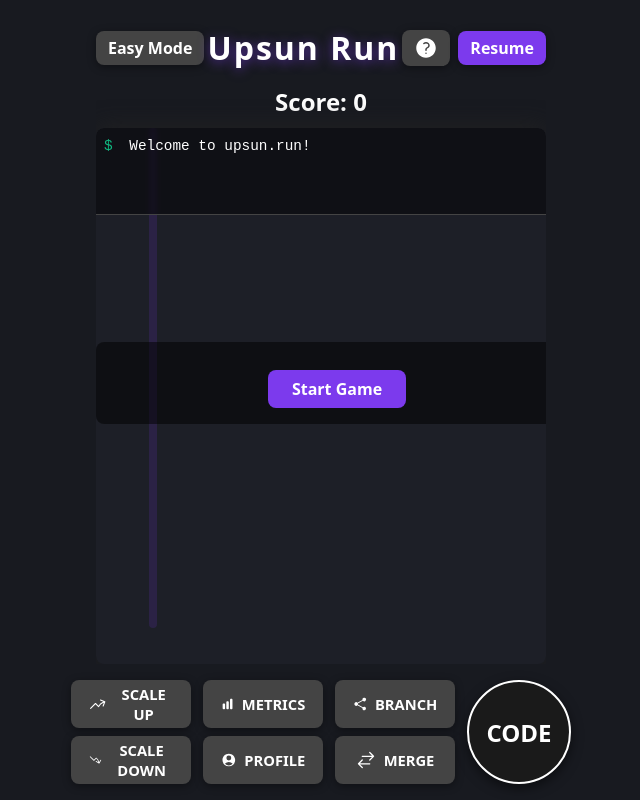
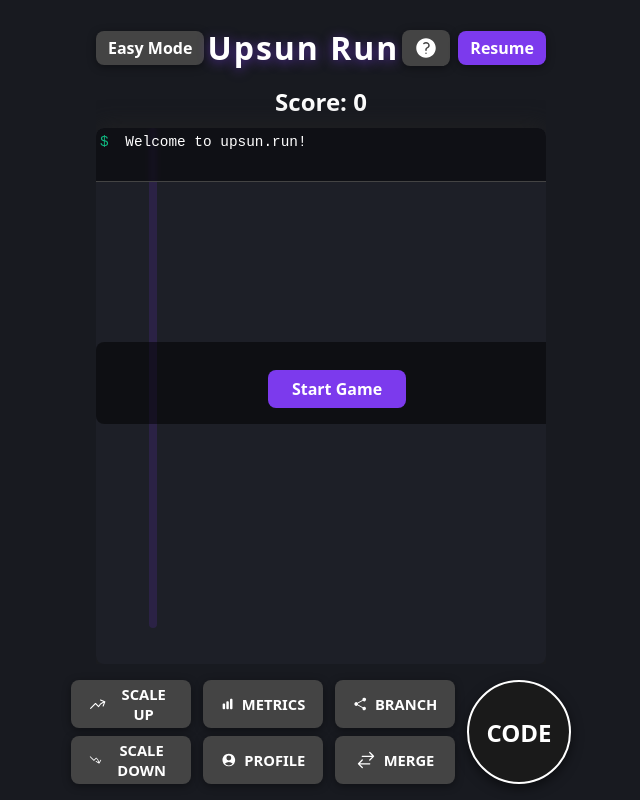
Before and after one commit to gregqualls/upsunrun-frontend, a React (Vite) app: page / in a window 1280 px wide. Shown: the whole page, without its empty margins (319-959 px from the left). Built offline with nearby package versions, Linux system fonts and the light colour scheme.

Commit message:
Update CLI display logic and adjust styling for improved UI
- Modified App.tsx to retain the last 2 CLI lines instead of 3 for a more concise display.
- Adjusted height and padding in CliDisplay.css to enhance the visual presentation of the CLI component.

```diff
--- a/src/App.tsx
+++ b/src/App.tsx
@@ -128,8 +128,8 @@
   const addCliLines = (newLines: string[]) => {
     setCliLines(prevLines => {
       const allLines = [...prevLines, ...newLines];
-      // Keep the last 3 lines
-      return allLines.slice(Math.max(allLines.length - 3, 0));
+      // Keep the last 2 lines
+      return allLines.slice(Math.max(allLines.length - 1, 0));
     });
   };
 
--- a/src/CliDisplay.css
+++ b/src/CliDisplay.css
@@ -3,11 +3,11 @@
   top: 0;
   left: 0;
   right: 0;
-  height: 70px;
+  height: 45px;
   background: rgba(10, 10, 15, 0.7);
   backdrop-filter: blur(2px);
   border-bottom: 1px solid #444;
-  padding: 8px;
+  padding: 4px;
   font-family: 'Courier New', Courier, monospace;
   color: #fff;
   overflow: hidden;
```
